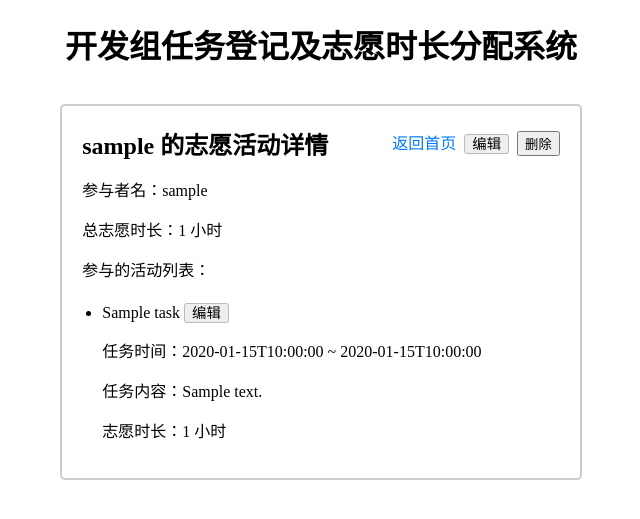
After one commit to WhiteCatBlackHat/volunteer-hours-system, a Flask app: a page that uses app/templates/user.html in a window 1280 px wide. The commit adds this page. Shown: the top 519 px of the page, without its empty margins (319-959 px from the left). Run offline with Flask 3, Linux system fonts and the light colour scheme; tables that the repository leaves empty hold one stand-in row (values such as "Sample post").

Commit message:
feat: 实现参与者增删改查的前后端功能

```diff
--- a/app/routes.py
+++ b/app/routes.py
@@ -106,13 +106,18 @@ def edit_task(task_id):
     db.session.commit()
     return jsonify(task.to_dict()), 200
 
-# 获取用户列表
+# 获取参与者列表
 @main_bp.route('/user/list', methods=['GET'])
 def list_users():
     users = User.query.order_by(User.username).all()
     return jsonify([user.to_dict() for user in users])
 
-# 添加用户
+# 新建参与者页面
+@main_bp.route('/user/new')
+def new_user_page():
+    return render_template('user_new.html')
+
+# 添加参与者
 @main_bp.route('/user/add', methods=['POST'])
 def add_user():
     data = request.get_json()
@@ -132,7 +137,57 @@ def add_user():
 
     return jsonify(user.to_dict()), 201
 
-# 计算某个用户的总志愿时长
+# 删除参与者
+@main_bp.route('/user/delete/<username>', methods=['DELETE'])
+def delete_user(username):
+    user = User.query.filter_by(username=username).first()
+    if not user:
+        return jsonify({'error': 'User not found'}), 404
+
+    db.session.delete(user)
+    db.session.commit()
+    return jsonify({'message': 'User deleted successfully'}), 200
+
+# 编辑参与者页面
+@main_bp.route('/user/edit/<username>')
+def edit_user_page(username):
+    user = User.query.filter_by(username=username).first()
+    if not user:
+        return jsonify({'error': 'User not found'}), 404
+
+    return render_template('user_edit.html', user=user)
+
+# 编辑参与者
+@main_bp.route('/user/edit/<username>', methods=['PUT'])
+def edit_user(username):
+    data = request.get_json()
+    if not data:
+        return jsonify({'error': 'No input data provided'}), 400
+
+    user = User.query.filter_by(username=username).first()
+    if not user:
+        return jsonify({'error': 'User not found'}), 404
+
+    new_username = data.get('new_username')
+    if new_username:
+        if User.query.filter_by(username=new_username).first():
+            return jsonify({'error': 'Username already exists'}), 400
+        user.username = new_username
+        db.session.commit()
+        return jsonify(user.to_dict()), 200
+    else:
+        return jsonify({'error': 'No new username provided'}), 400
+
+# 参与者详情页面
+@main_bp.route('/user/<username>')
+def user_detail_page(username):
+    user = User.query.filter_by(username=username).first()
+    if not user:
+        return jsonify({'error': 'User not found'}), 404
+
+    return render_template('user.html', user=user)
+
+# 计算某个参与者的总志愿时长
 @main_bp.route('/user/<username>/total_hours', methods=['GET'])
 def total_hours(username):
     user = User.query.filter_by(username=username).first()
--- /dev/null
+++ b/app/static/delete_button.js
@@ -0,0 +1,6 @@
+function deleteUser(username) {
+    if (confirm(`确定要删除参与者 ${username} 吗？`)) {
+        fetch(`/user/delete/${username}`, { method: 'DELETE' });
+        location.href = '/';
+    }
+}
--- a/app/static/home.js
+++ b/app/static/home.js
@@ -6,7 +6,7 @@ async function init() {
     tasks.forEach(task => {
         const li = document.createElement('li');
         li.innerHTML = `
-            <p><span>${task.name}</span> <button class="edit-btn" data-task-id="${task.id}">编辑</button> <button class="delete-btn" data-task-id="${task.id}" data-task-name="${task.name}">删除</button></p>
+            <p><span>${task.name}</span> <a href="/task/edit/${task.id}" class="edit-btn">编辑</a> <button class="delete-btn" data-task-id="${task.id}" data-task-name="${task.name}">删除</button></p>
             <p>任务时间：<span>${task.start_time}</span> ~ <span>${task.end_time}</span></p>
             <p>任务内容：<span>${task.description}</span></p>
             <p>志愿时长：<span>${task.hours}</span> 小时</p>
@@ -32,8 +32,9 @@ async function init() {
     users.forEach(user => {
         const li = document.createElement('li');
         fetchUserHours(user).then(hours => {
-            li.innerHTML = `<a href="/user/${user.username}">${user.username}</a>：<span>${hours}</span> 小时`;
+            li.innerHTML = `<a href="/user/${user.username}">${user.username}</a>：<span>${hours}</span> 小时 <a href="/user/edit/${user.username}" class="edit-btn">编辑</a> <button class="delete-btn" data-username="${user.username}">删除</button>`;
             statusUl.appendChild(li);
+            li.querySelector('.delete-btn').addEventListener('click', () => { deleteUser(user.username); });
         });
     });
     if (users.length === 0) {
@@ -42,5 +43,4 @@ async function init() {
         statusUl.appendChild(li);
     }
 }
-
 document.addEventListener('DOMContentLoaded', init);
--- a/app/static/style.css
+++ b/app/static/style.css
@@ -7,33 +7,77 @@ h1 {
     justify-content: center;
 }
 .container {
-    width: 400px;
+    min-width: 400px;
     border: 2px solid #ccc;
     border-radius: 5px;
     padding: 20px;
     margin: 15px;
-}
-.container h2 {
-    margin: 0;
 }
 .container-header {
     display: flex;
     justify-content: space-between;
     align-items: center;
 }
+.container :first-child {
+    margin-top: 0;
+}
+h2 {
+    margin-bottom: 0;
+    text-align: justify;
+}
 ul {
+    margin: 0;
+    margin-top: 20px;
     padding-left: 20px;
+}
+li {
+    margin-bottom: 5px;
 }
 a {
     text-decoration: none;
     color: #007BFF;
 }
 a:hover {
-    text-decoration: underline;
-}
-ul a {
-    text-decoration: underline;
-}
-ul a:hover {
     color: #0056b3;
 }
+.edit-btn {
+    color: black;
+    background-color: #eee;
+    font-size: 0.9em;
+    padding: 1px 7px;
+    border: 1px solid #bbb;
+    border-radius: 3px;
+}
+.edit-btn:hover {
+    color: black;
+    background-color: #ddd;
+}
+form {
+    margin-top: 20px;
+    margin-bottom: 10px;
+}
+textarea {
+    width: 100%;
+    box-sizing: border-box;
+    margin: 10px 0 8px;
+    padding: 8px;
+    border: 1px solid #ccc;
+    border-radius: 5px;
+    resize: vertical;
+}
+.error-message {
+    color: red;
+    font-size: 0.9em;
+    margin: 0;
+    margin-bottom: 10px;
+}
+.success-message {
+    color: green;
+    font-size: 0.9em;
+    margin: 0;
+    margin-bottom: 10px;
+}
+#result {
+    margin-top: 20px;
+    margin-bottom: 0;
+}
--- /dev/null
+++ b/app/static/user.js
@@ -0,0 +1,33 @@
+async function loadUserDetails(username) {
+    const totalHoursRes = await fetch(`/user/${username}/total_hours`);
+    const totalHoursData = await totalHoursRes.json();
+    const totalHours = totalHoursData['total_hours'] || 0;
+    document.getElementById('total-hours').textContent = totalHours;
+
+    const tasksRes = await fetch(`/task/list`);
+    const tasks = await tasksRes.json();
+    const userTasks = tasks.filter(task => task.users.includes(username));
+    console.log(userTasks);
+
+    const taskUl = document.getElementById('task-ul');
+    userTasks.forEach(task => {
+        const li = document.createElement('li');
+        li.innerHTML = `
+            <p><span>${task.name}</span> <a href="/task/edit/${task.id}" class="edit-btn">编辑</a></p>
+            <p>任务时间：<span>${task.start_time}</span> ~ <span>${task.end_time}</span></p>
+            <p>任务内容：<span>${task.description}</span></p>
+            <p>志愿时长：<span>${task.hours}</span> 小时</p>
+        `;
+        taskUl.appendChild(li);
+    });
+
+    if (userTasks.length === 0) {
+        const li = document.createElement('li');
+        li.innerHTML = `<p>暂无任务</p>`;
+        taskUl.appendChild(li);
+    }
+
+    document.querySelector('.delete-btn').addEventListener('click', () => { deleteUser(username); });
+}
+
+document.addEventListener('DOMContentLoaded', () => { loadUserDetails(document.getElementById('username').dataset.username); });
--- a/app/templates/index.html
+++ b/app/templates/index.html
@@ -2,13 +2,14 @@
 <html>
 <head>
     <meta charset="UTF-8">
-    <title>开发组任务登记及志愿时长分配系统</title>
+    <title>首页 - 开发组任务登记及志愿时长分配系统</title>
     <script src="{{ url_for('static', filename='home.js') }}"></script>
+    <script src="{{ url_for('static', filename='delete_button.js') }}"></script>
     <link rel="stylesheet" href="{{ url_for('static', filename='style.css') }}">
 </head>
 <body>
     <h1>开发组任务登记及志愿时长分配系统</h1>
-    <div class="body">
+    <div class="body" id="homepage">
         <div class="container" id="task-container">
             <div class="container-header">
                 <h2>任务列表</h2>
--- /dev/null
+++ b/app/templates/user.html
@@ -0,0 +1,30 @@
+<!DOCTYPE html>
+<html>
+<head>
+    <meta charset="UTF-8">
+    <title>{{ user.username }} - 开发组任务登记及志愿时长分配系统</title>
+    <script src="{{ url_for('static', filename='user.js') }}"></script>
+    <script src="{{ url_for('static', filename='delete_button.js') }}"></script>
+    <link rel="stylesheet" href="{{ url_for('static', filename='style.css') }}">
+</head>
+<body>
+    <h1>开发组任务登记及志愿时长分配系统</h1>
+    <div class="body">
+        <div class="container">
+            <div class="container-header">
+                <h2>{{ user.username }} 的志愿活动详情</h2>
+                &nbsp;&nbsp;&nbsp;&nbsp;&nbsp;&nbsp;&nbsp;&nbsp;&nbsp;&nbsp;&nbsp;&nbsp;&nbsp;&nbsp;&nbsp;&nbsp;
+                <div>
+                    <a href="/">返回首页</a>&nbsp;
+                    <a href="/user/edit/{{ user.username }}" class="edit-btn">编辑</a>&nbsp;
+                    <button class="delete-btn" data-username="{{ user.username }}">删除</button>
+                </div>
+            </div>
+            <p>参与者名：<span id="username" data-username="{{ user.username }}">{{ user.username }}</span></p>
+            <p>总志愿时长：<span id="total-hours">0</span> 小时</p>
+            <p>参与的活动列表：</p>
+            <ul id="task-ul"></ul>
+        </div>
+    </div>
+</body>
+</html>
```
Also changed, not shown: app/static/user_edit.js (added, +31 -0 lines), app/static/user_new.js (added, +47 -0 lines), app/templates/user_edit.html (added, +26 -0 lines), app/templates/user_new.html (added, +26 -0 lines).
